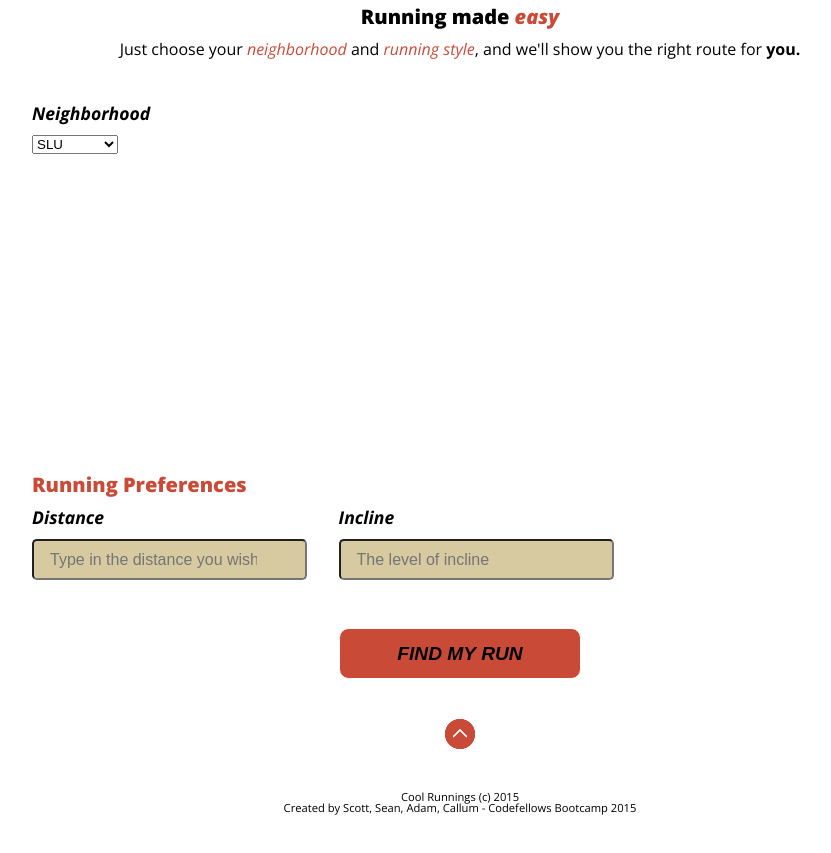
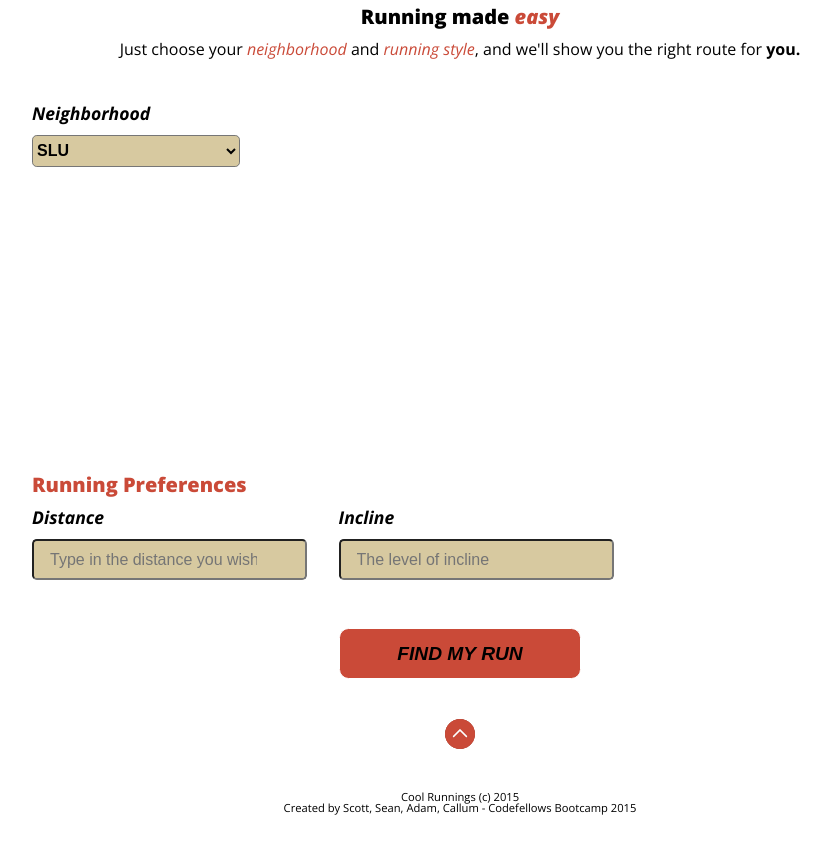
Before and after one commit to adamstelle/running_cool, a plain HTML site: page index.html in a window 1280 px wide. Shown: the part 937-1790 px from the top of the page, without its empty margins (180-1011 px from the left). Drawn offline with nearby package versions, Linux system fonts and the light colour scheme.

Commit message:
Styled location dropdown

```diff
--- a/css/style.css
+++ b/css/style.css
@@ -31,6 +31,16 @@ input {
   padding: .6em 3em .6em 1em;
   color: black;
   font-size: 1em;
+}
+
+#location {
+  background-color:#d7c9a0;
+  border-radius:.3em;
+  height: 2em;
+  width: 13em;
+  color: black;
+  font-size: 1em;
+  font-weight: 800;
 }
 
 input::-moz-placeholder {
--- a/index.html
+++ b/index.html
@@ -46,10 +46,10 @@
           <div class="grid-45 mobile-grid-50 mobile-prefix-25 mobile-suffix-25">
             <p class="user-input">Neighborhood</p>
             <select name="select" id="location">
-              <option class="" value="value1" selected>SLU</option>
-              <option class="" value="value2">Downtown</option>
-              <option class="" value="value3">Ballard</option>
-              <option class="" value="value4">Capitol Hill</option>
+              <option value="value1" selected>SLU</option>
+              <option value="value2">Downtown</option>
+              <option value="value3">Ballard</option>
+              <option value="value4">Capitol Hill</option>
             </select>
           </div>
           <div id="locationmap">
```
